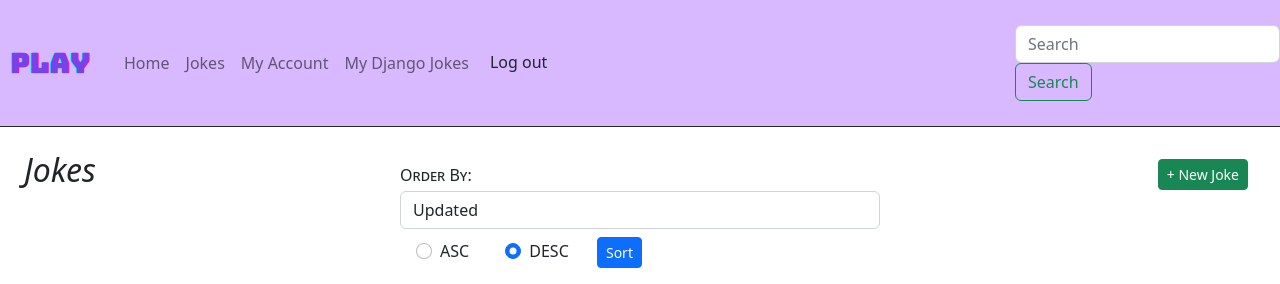
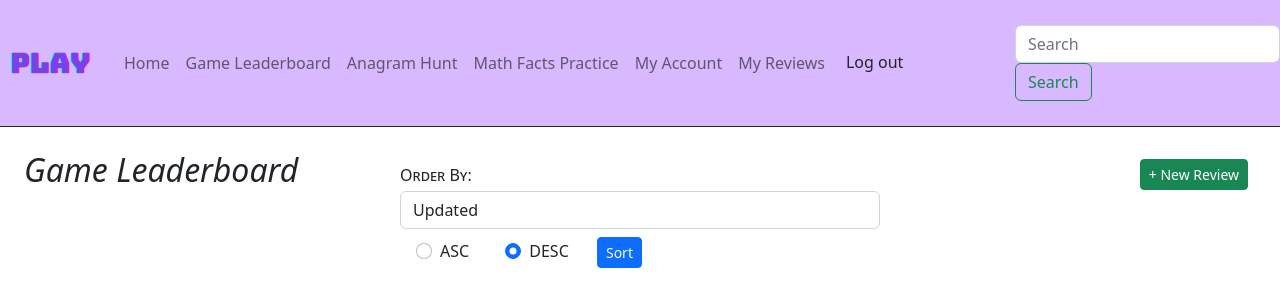
Before and after one commit to anastacia124/djangojokes.com, a Django app: page /jokes/ in a window 1280 px wide. Shown: the top 284 px of the page. Run offline with Django 4.2, Linux system fonts and the light colour scheme; the visitor is signed in with stand-in values (Sample User, id 1); data that the repository does not hold is empty; some libraries are stand-ins or nearby versions.

Commit message:
Final commit

```diff
--- a/jokes/forms.py
+++ b/jokes/forms.py
@@ -5,16 +5,16 @@ from .models import Joke
 class JokeForm(ModelForm):
     class Meta:
         model = Joke
-        fields = ['question', 'answer', 'category', 'tags']
+        fields = ['question']
         widgets = {
             'question': Textarea(
                 attrs={'cols': 80, 'rows': 3, 'autofocus': True}
             ),
             'answer': Textarea(
-                attrs={'cols': 80, 'rows': 2, 'placeholder': 'Make it funny!'}
+                attrs={'cols': 80, 'rows': 2, 'placeholder': ' Add a Review!'}
             )
         }
         help_texts = {
-    'question': 'No dirty jokes please.',
+    'question': 'Add a nice review please.',
     'tags': 'Use Ctrl-click to select multiple tags.'
 }
--- a/templates/_base.html
+++ b/templates/_base.html
@@ -30,7 +30,13 @@
           </a>
         </li>
         <li class="nav-item">
-          <a class="nav-link" href="{% url 'jokes:list' %}">Jokes</a>
+          <a class="nav-link" href="{% url 'jokes:list' %}">Game Leaderboard</a>
+        </li>
+        <li class="nav-item">
+          <a class="nav-link" href="% url pages/anagram-hunt.html">Anagram Hunt</a>
+        </li>
+        <li class="nav-item">
+          <a class="nav-link" href="% url pages/math-facts.html">Math Facts Practice</a>
         </li>
         {% if not user.is_authenticated %}
           <li class="nav-item">
@@ -46,7 +52,7 @@
         <li class="nav-item">
               <a class="nav-link"
               href="{% url 'jokes:creator' user.username %}?order={{ order }}&direction={{ direction }}">
-              My Django Jokes
+              My Reviews
             </a>
         </li>
         <li class="nav-item">
--- a/templates/jokes/joke_confirm_delete.html
+++ b/templates/jokes/joke_confirm_delete.html
@@ -1,12 +1,12 @@
 {% extends "_base.html" %}
 
-{% block title %}Delete Joke{% endblock %}
+{% block title %}Delete Review{% endblock %}
 {% block main %}
   <div class="card border-primary m-auto mb-3 text-center"
     style="max-width: 30rem">
     <form method="post">
       {% csrf_token %}
-      <p><strong>Are you sure you want to delete this joke?</strong></p>
+      <p><strong>Are you sure you want to delete this Review?</strong></p>
       <p>{{ joke.question }}</p>
       <button class="btn btn-success form-control">Confirm</button>
     </form>
--- a/templates/jokes/joke_list.html
+++ b/templates/jokes/joke_list.html
@@ -4,7 +4,7 @@
 {% block main %}
 <div class="row">
   <div class="col-12 col-md-2 col-lg-3">
-      <h2>Jokes</h2>
+    <h2>Game Leaderboard</h2>
   </div>
   <div class="col-12 col-md-8 col-lg-6">
     <form class="form-inline my-2 mx-auto" style="max-width: 30rem;">
@@ -12,23 +12,17 @@
       <label class="my-1 me-2" for="order">Order By:</label>
       <select class="form-control me-sm-2" name="order" id="order">
         {% for field in order_fields %}
-            <option value="{{ field }}"
-              {% if order == field %}selected{% endif %}
-            >{{ field|title }}</option>
+        <option value="{{ field }}" {% if order == field %}selected{% endif %}>{{ field|title }}</option>
         {% endfor %}
       </select>
       <div class="form-check form-check-inline">
-          <input class="form-check-input" type="radio" name="direction"
-            id="asc" value="asc"
-            {% if direction == 'asc' %}checked{% endif %}
-          >
+        <input class="form-check-input" type="radio" name="direction" id="asc" value="asc"
+          {% if direction == 'asc' %}checked{% endif %}>
         <label class="form-check-label" for="asc">ASC</label>
       </div>
       <div class="form-check form-check-inline">
-          <input class="form-check-input" type="radio" name="direction"
-            id="desc" value="desc"
-            {% if direction == 'desc' %}checked{% endif %}
-          >
+        <input class="form-check-input" type="radio" name="direction" id="desc" value="desc"
+          {% if direction == 'desc' %}checked{% endif %}>
         <label class="form-check-label" for="desc">DESC</label>
       </div>
       <button class="btn btn-primary btn-sm m-2" type="submit">
@@ -38,10 +32,11 @@
   </div>
   <div class="col-12 col-md-2 col-lg-3 text-end">
     <a class="btn btn-success btn-sm m-2" href="{% url 'jokes:create' %}">
-        + New Joke
+      + New Review
     </a>
   </div>
 </div>
+
 <div class="table-responsive">
   <table class="table table-striped" style="min-width: 500px">
     <thead>
@@ -53,7 +48,7 @@
         <th><a href="?order=joke&direction=asc&q={{ request.GET.q }}">Joke</a></th>
         {% endif %}
         {% if order == 'category' and dir == 'asc' %}
-              <th><a href="?order=joke&direction=desc&q={{ request.GET.q }}">Category</a></th>
+        <th><a href="?order=category&direction=desc&q={{ request.GET.q }}">Category</a></th>
         {% else %}
         <th><a href="?order=category&direction=asc&q={{ request.GET.q }}">Category</a></th>
         {% endif %}
@@ -75,24 +70,23 @@
         <td>
           <a href="{% url 'jokes:category' joke.category.slug %}?order={{ order }}&direction={{ direction }}">
             {{ joke.category.category }}
-              </a>
+          </a><br>
           {% for tag in joke.tags.all %}
-                <span class="badge rounded-pill bg-secondary">
           <a href="{% url 'jokes:tag' tag.slug %}?order={{ order }}&direction={{ direction }}"
             class="badge rounded-pill bg-secondary">{{ tag.tag }}</a>
-                </span>
           {% endfor %}
         </td>
         <td>
           {% if joke.user == user %}
-                <a href="{% url 'jokes:update' joke.slug %}">
+
             <i class="fas fa-pencil-alt"></i>
           </a>
-                <a href="{% url 'jokes:delete' joke.slug %}">
+
             <i class="far fa-trash-alt"></i>
           </a>
           {% else %}
           <small>
+            by
             <a href="{% url 'jokes:creator' joke.user.username %}?order={{ order }}&direction={{ direction }}">
               {{ joke.user.username }}
             </a>
@@ -101,11 +95,10 @@
         </td>
         <td>
           {% with votes=joke.votes %}
-              <div id="rating-container" title="{{ joke.rating }}">
-                <div id="rating"
-                  style="width:{% widthratio joke.rating 10 100 %}%;"></div>
+          <div id="rating-container" title="{{ votes.rating }}">
+            <div id="rating" style="width:{% widthratio votes.rating 10 100 %}%;"></div>
           </div>
-              ({{ joke.num_votes }} vote{{ joke.num_votes|pluralize }})
+          ({{ votes.num_votes }} vote{{ votes.num_votes|pluralize }})
           {% endwith %}
         </td>
       </tr>
```
Also changed, not shown: templates/pages/math-facts.html (added, +146 -0 lines). Lines whose indentation alone changed are shown as unchanged.
